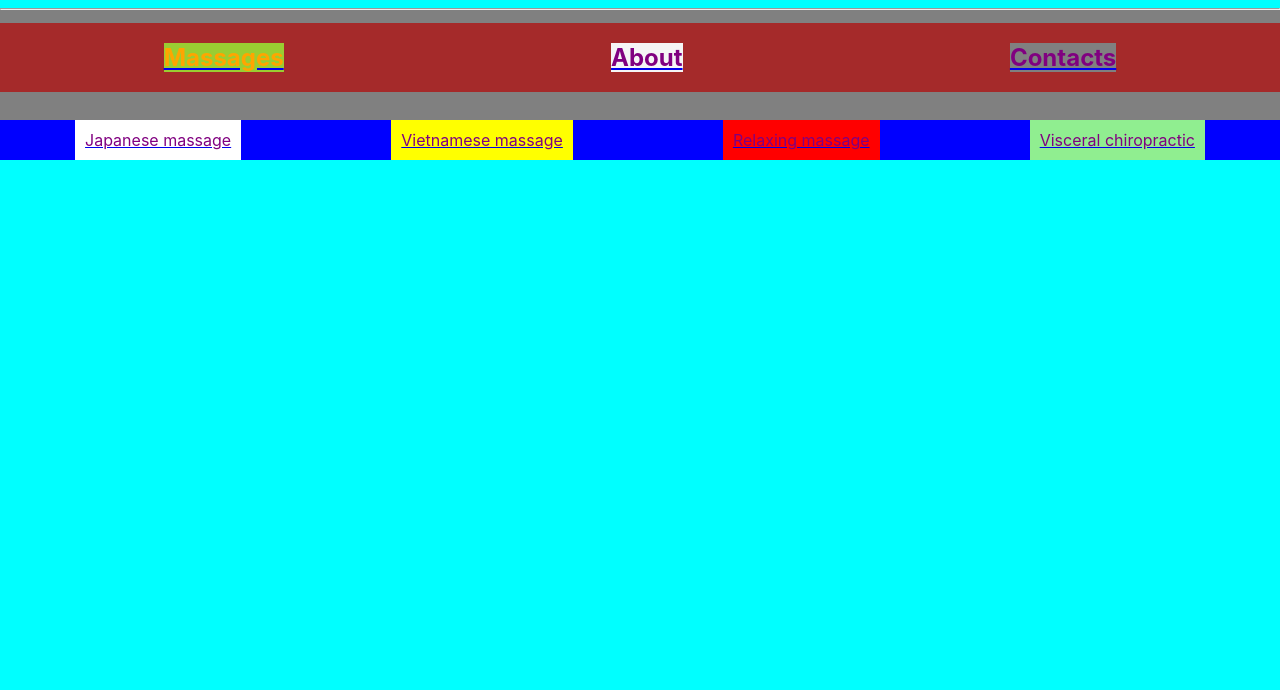
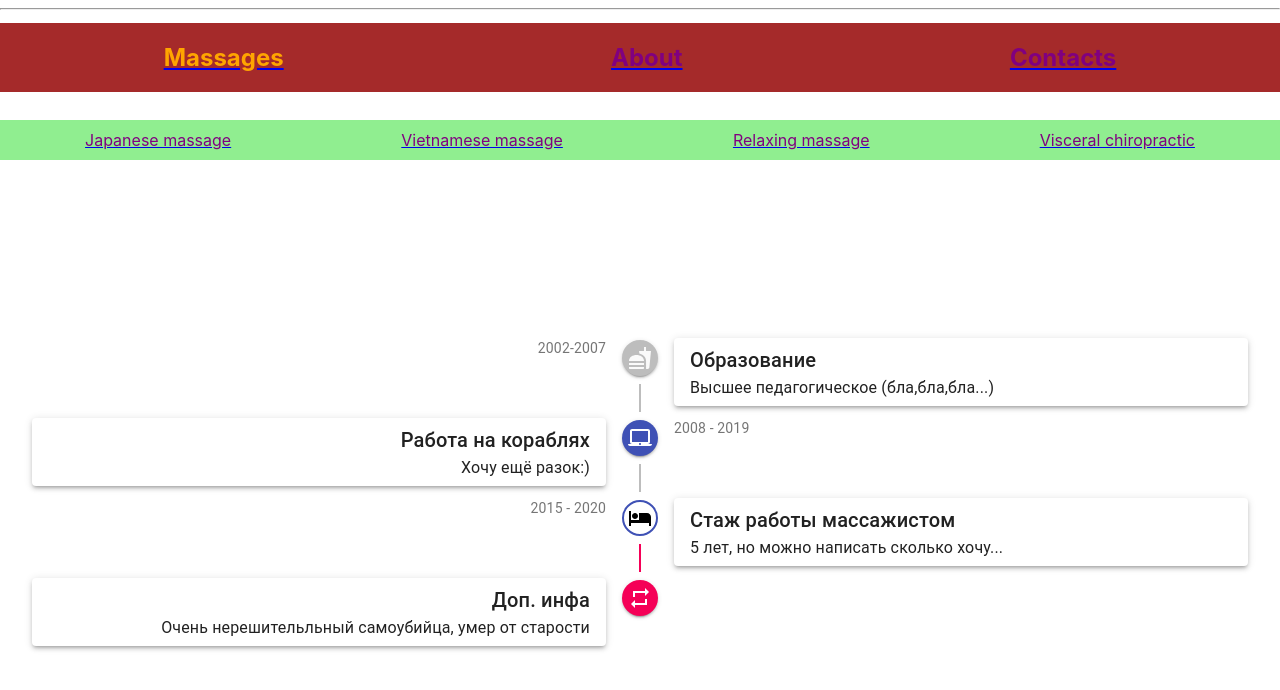
Before and after one commit to Ivansultan/rr, a React (Create React App) app: page /massages in a window 1280 px wide. Shown: the top 690 px of the page. Built offline with nearby package versions, Linux system fonts and the light colour scheme.

Commit message:
material ui/icons

```diff
--- a/package.json
+++ b/package.json
@@ -4,6 +4,9 @@
   "private": true,
   "homepage": "https://Ivansultan.github.io/rr",
   "dependencies": {
+    "@material-ui/core": "^4.11.0",
+    "@material-ui/icons": "^4.9.1",
+    "@material-ui/lab": "^4.0.0-alpha.56",
     "@testing-library/jest-dom": "^4.2.4",
     "@testing-library/react": "^9.3.2",
     "@testing-library/user-event": "^7.1.2",
--- a/src/App.tsx
+++ b/src/App.tsx
@@ -1,4 +1,19 @@
 import React from "react";
+import { makeStyles } from "@material-ui/core/styles";
+import Timeline from "@material-ui/lab/Timeline";
+import TimelineItem from "@material-ui/lab/TimelineItem";
+import TimelineSeparator from "@material-ui/lab/TimelineSeparator";
+import TimelineConnector from "@material-ui/lab/TimelineConnector";
+import TimelineContent from "@material-ui/lab/TimelineContent";
+import TimelineOppositeContent from "@material-ui/lab/TimelineOppositeContent";
+import TimelineDot from "@material-ui/lab/TimelineDot";
+import FastfoodIcon from "@material-ui/icons/Fastfood";
+import LaptopMacIcon from "@material-ui/icons/LaptopMac";
+import HotelIcon from "@material-ui/icons/Hotel";
+import RepeatIcon from "@material-ui/icons/Repeat";
+import Paper from "@material-ui/core/Paper";
+import Typography from "@material-ui/core/Typography";
+
 import {
   BrowserRouter as Router,
   Switch,
@@ -19,13 +34,21 @@
 // through the site. This preserves the browser history,
 // making sure things like the back button and bookmarks
 // work properly.
+const useStyles = makeStyles((theme) => ({
+  paper: {
+    padding: "6px 16px",
+  },
+  secondaryTail: {
+    backgroundColor: theme.palette.secondary.main,
+  },
+}));
 
 export default function App() {
   return (
     <Router>
       <div
         style={{
-          backgroundColor: "gray",
+          backgroundColor: "",
         }}
       >
         {/* {<OldSchoolMenuLink activeOnlyWhenExact={true} to="/" label="Home" />} */}
@@ -33,24 +56,23 @@
           style={{
             backgroundColor: "brown",
             display: "flex",
-            //alignItems: "center",
             justifyContent: "space-around",
             position: "fixed",
             width: "100%",
             marginTop: "15px",
           }}
         >
-          <h2 style={{ backgroundColor: "yellowgreen" }}>
+          <h2 style={{ backgroundColor: "" }}>
             <OldSchoolMenuLink
               to="/massages"
               label="Massages"
               // activeOnlyWhenExact={true}
             />
           </h2>
-          <h2 style={{ backgroundColor: "whitesmoke" }}>
+          <h2 style={{ backgroundColor: "" }}>
             <OldSchoolMenuLink to="/about" label={"About"} />
           </h2>
-          <h2 style={{ backgroundColor: "gray" }}>
+          <h2 style={{ backgroundColor: "" }}>
             <OldSchoolMenuLink to="/contacts" label={"Contacts"} />
           </h2>
         </div>
@@ -89,6 +111,7 @@
 
 function MassagesRoute() {
   let { path, url } = useRouteMatch();
+  const classes = useStyles();
 
   // console.log("path", path);
   return (
@@ -101,38 +124,123 @@
       >
         <div
           style={{
-            backgroundColor: "blue",
+            backgroundColor: "lightGreen",
             display: "flex",
             justifyContent: "space-around",
             maxHeight: "100%",
           }}
         >
-          <div style={{ backgroundColor: "white" }}>
+          <div style={{ backgroundColor: "" }}>
             <NewSchoolMenuLink
               to={`${url}/japanese`}
               label={"Japanese massage"}
               activeOnlyWhenExact={true}
             />
           </div>
-          <div style={{ backgroundColor: "yellow" }}>
+          <div style={{ backgroundColor: "" }}>
             <NewSchoolMenuLink
               to={`${url}/vietnamese`}
               label={"Vietnamese massage"}
             />
           </div>
-          <div style={{ backgroundColor: "red" }}>
+          <div style={{ backgroundColor: "" }}>
             <NewSchoolMenuLink
               to={`${url}/relaxing`}
               label={"Relaxing massage"}
             />
           </div>
-          <div style={{ backgroundColor: "lightGreen" }}>
+          <div style={{ backgroundColor: "" }}>
             <NewSchoolMenuLink
               to={`${url}/visceral`}
               label={"Visceral chiropractic"}
             />
           </div>
         </div>
+
+        <Timeline align="alternate">
+          <TimelineItem style={{ marginTop: "150px" }}>
+            <TimelineOppositeContent>
+              <Typography variant="body2" color="textSecondary">
+                2002-2007
+              </Typography>
+            </TimelineOppositeContent>
+            <TimelineSeparator>
+              <TimelineDot>
+                <FastfoodIcon />
+              </TimelineDot>
+              <TimelineConnector />
+            </TimelineSeparator>
+            <TimelineContent>
+              <Paper elevation={3} className={classes.paper}>
+                <Typography variant="h6" component="h1">
+                  Образование
+                </Typography>
+                <Typography>Высшее педагогическое (бла,бла,бла...)</Typography>
+              </Paper>
+            </TimelineContent>
+          </TimelineItem>
+          <TimelineItem>
+            <TimelineOppositeContent>
+              <Typography variant="body2" color="textSecondary">
+                2008 - 2019
+              </Typography>
+            </TimelineOppositeContent>
+            <TimelineSeparator>
+              <TimelineDot color="primary">
+                <LaptopMacIcon />
+              </TimelineDot>
+              <TimelineConnector />
+            </TimelineSeparator>
+            <TimelineContent>
+              <Paper elevation={3} className={classes.paper}>
+                <Typography variant="h6" component="h1">
+                  Работа на кораблях
+                </Typography>
+                <Typography>Хочу ещё разок:)</Typography>
+              </Paper>
+            </TimelineContent>
+          </TimelineItem>
+          <TimelineItem>
+            <TimelineOppositeContent>
+              <Typography variant="body2" color="textSecondary">
+                2015 - 2020
+              </Typography>
+            </TimelineOppositeContent>
+            <TimelineSeparator>
+              <TimelineDot color="primary" variant="outlined">
+                <HotelIcon />
+              </TimelineDot>
+              <TimelineConnector className={classes.secondaryTail} />
+            </TimelineSeparator>
+            <TimelineContent>
+              <Paper elevation={3} className={classes.paper}>
+                <Typography variant="h6" component="h1">
+                  Стаж работы массажистом
+                </Typography>
+                <Typography>
+                  5 лет, но можно написать сколько хочу...
+                </Typography>
+              </Paper>
+            </TimelineContent>
+          </TimelineItem>
+          <TimelineItem>
+            <TimelineSeparator>
+              <TimelineDot color="secondary">
+                <RepeatIcon />
+              </TimelineDot>
+            </TimelineSeparator>
+            <TimelineContent>
+              <Paper elevation={3} className={classes.paper}>
+                <Typography variant="h6" component="h1">
+                  Доп. инфа
+                </Typography>
+                <Typography>
+                  Очень нерешительльный самоубийца, умер от старости
+                </Typography>
+              </Paper>
+            </TimelineContent>
+          </TimelineItem>
+        </Timeline>
 
         <Switch>
           {/* <Route exact path={path}> */}
@@ -263,34 +371,36 @@
 }
 
 function About() {
-  return (
-    <div>
-      <h1>About</h1>
-      <div>
-        <img
-          style={{ maxWidth: "40%", maxHeight: "40%" }}
-          src={logo}
-          alt="Logo"
-        />
-      </div>
-      <ul>
-        Солтынчук Евгений Леонидович 07.04.1982 Образование
-        высшее,педагогическое. Работал в американских компаниях “Cunard”,
-        “Princess” в течении 11 лет, в качестве профессионального танцора.
-        Благодаря 20-ти летнему танцевальному стажу, есть опыт техники
-        восстановления тела после травм, переломов, растяжений, физической и
-        эмоциональной перегрузке , а также по биомеханике тела и работы мышц.
-      </ul>
-    </div>
-  );
+  return <div></div>;
 }
+
+//     <div>
+//       <h1>About</h1>
+//       <div>
+//         <img
+//           style={{ maxWidth: "30%", maxHeight: "30%" }}
+//           src={logo}
+//           alt="Logo"
+//         />
+//       </div>
+//       <ul>
+//         Солтынчук Евгений Леонидович 07.04.1982 Образование
+//         высшее,педагогическое. Работал в американских компаниях “Cunard”,
+//         “Princess” в течении 11 лет, в качестве профессионального танцора.
+//         Благодаря 20-ти летнему танцевальному стажу, есть опыт техники
+//         восстановления тела после травм, переломов, растяжений, физической и
+//         эмоциональной перегрузке , а также по биомеханике тела и работы мышц.
+//       </ul>
+//     </div>
+//   );
+// }
 
 function Contacts() {
   return (
     <div>
       <h1>Contacts</h1>
       <img
-        style={{ maxWidth: "40%", maxHeight: "40%" }}
+        style={{ maxWidth: "30%", maxHeight: "30%" }}
         src={avatar}
         alt="Avatar"
       />
--- a/src/index.css
+++ b/src/index.css
@@ -5,7 +5,7 @@
     sans-serif;
   -webkit-font-smoothing: antialiased;
   -moz-osx-font-smoothing: grayscale;
-  background: rgb(0, 255, 255);
+
 }
 
 code {
```
Also changed, not shown: 1 other file (tests, documents, lock files or other folders).
